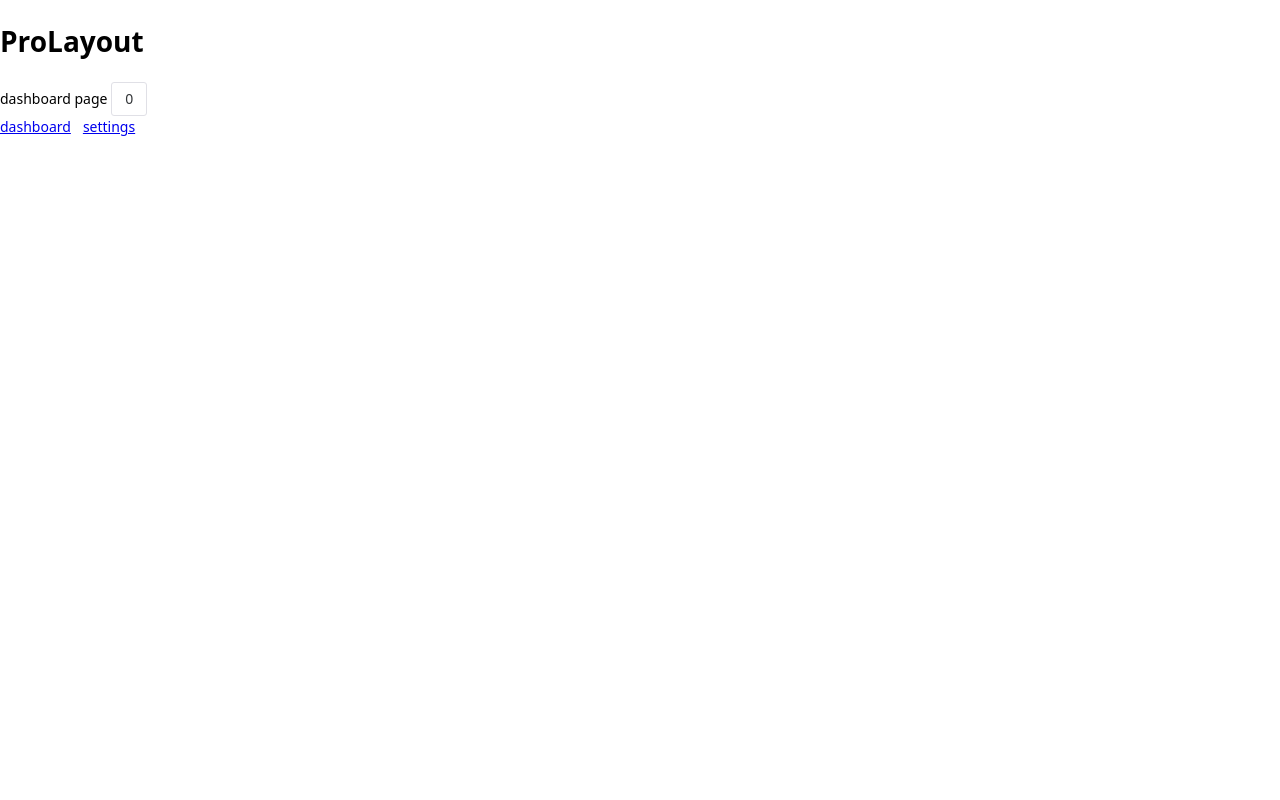
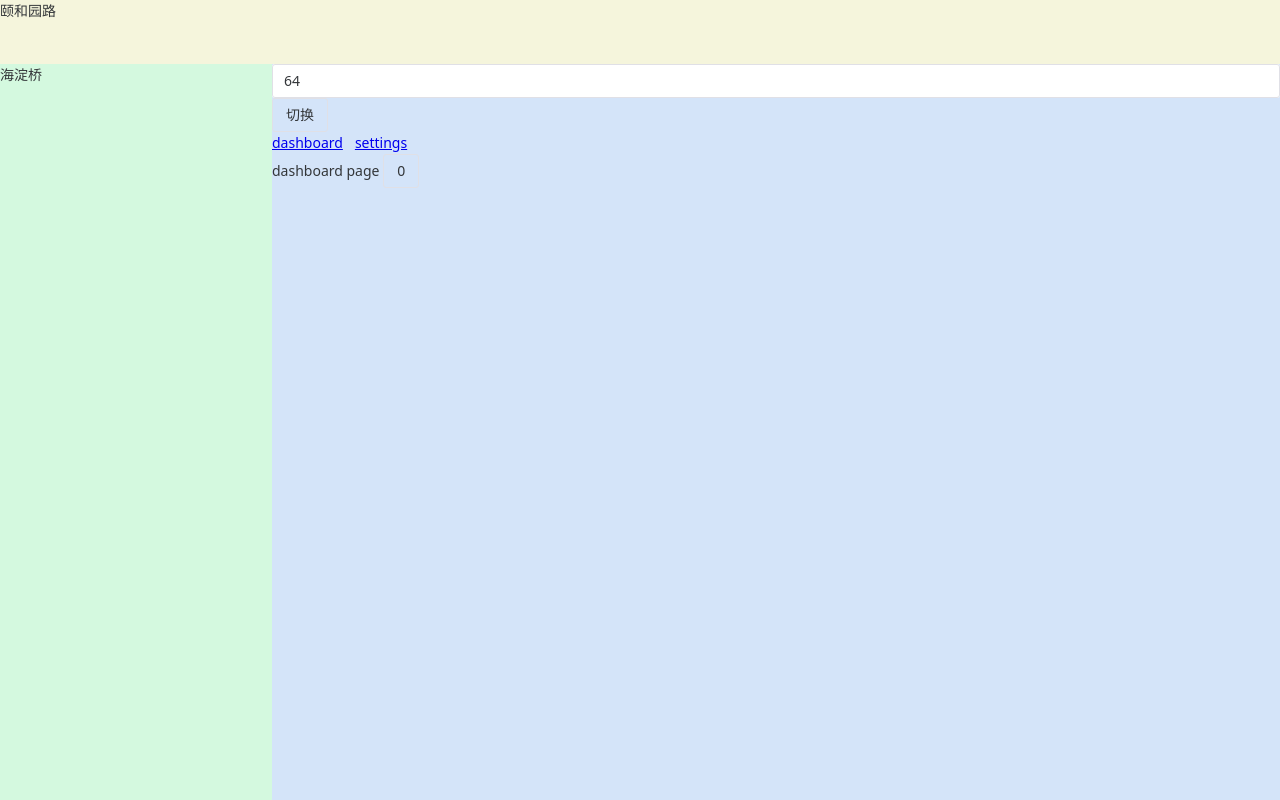
Before and after one commit to zhangbo0921/vue-naive-admin, a Vue app: page /dashboard/analysis#/ in a window 1280 px wide. Built offline with nearby package versions, Linux system fonts and the light colour scheme.

Commit message:
实现-先画出样子

```diff
--- a/src/App.vue
+++ b/src/App.vue
@@ -4,9 +4,5 @@ import { zhCN, dateZhCN } from 'naive-ui'
 <template>
   <n-config-provider :locale="zhCN" :date-locale="dateZhCN">
     <RouterView></RouterView>
-    <n-space>
-      <RouterLink to="/">dashboard</RouterLink>
-      <RouterLink to="/dashboard/settings">settings</RouterLink>
-    </n-space>
   </n-config-provider>
 </template>
--- a/src/components/layout/ProLayout.vue
+++ b/src/components/layout/ProLayout.vue
@@ -1,9 +1,41 @@
 <template>
-  <div class="unvue-pro-layout">
-    <h1>{{ title }}</h1>
-    <RouterView></RouterView>
-  </div>
+  <n-layout class="unvue-pro-layout">
+    <n-layout-header class="unvue-header">颐和园路</n-layout-header>
+    <n-layout has-sider>
+      <n-layout-sider class="unvue-sider"> 海淀桥 </n-layout-sider>
+      <n-layout-content class="unvue-content">
+        <n-input v-model:value="height"></n-input>
+        <n-button @click="setColor">切换</n-button>
+        <n-space>
+          <RouterLink to="/">dashboard</RouterLink>
+          <RouterLink to="/dashboard/settings">settings</RouterLink>
+        </n-space>
+        <RouterView></RouterView>
+      </n-layout-content>
+    </n-layout>
+  </n-layout>
 </template>
 <script setup lang="ts">
-const title = 'ProLayout'
+import { ref } from 'vue'
+const height = ref(64)
+const setColor = () => {
+  console.log(height.value)
+  document.documentElement.style.setProperty('--layout-header-height', height.value + 'px')
+}
 </script>
+<style lang="less">
+@import url('@/less/var.less');
+.unvue-pro-layout {
+  .unvue-header {
+    background-color: beige;
+    height: @layout-header-height;
+  }
+  .unvue-sider {
+    background-color: rgb(212, 249, 223);
+    height: calc(100vh - @layout-header-height);
+  }
+  .unvue-content {
+    background-color: rgb(212, 228, 249);
+  }
+}
+</style>
--- /dev/null
+++ b/src/less/var.less
@@ -0,0 +1,11 @@
+:root {
+  --layout-header-height: 64px;
+  --menu-collapsed-width: 64px;
+  --primary-color: #1890ff; // 全局主色
+  --background-color: #f0f2f5;
+}
+
+@layout-header-height: var(--layout-header-height);
+@menu-collapsed-width: var(--menu-collapsed-width);
+@primary-color: var(--primary-color); // 全局主色
+@background-color:var (--background-color);
```
